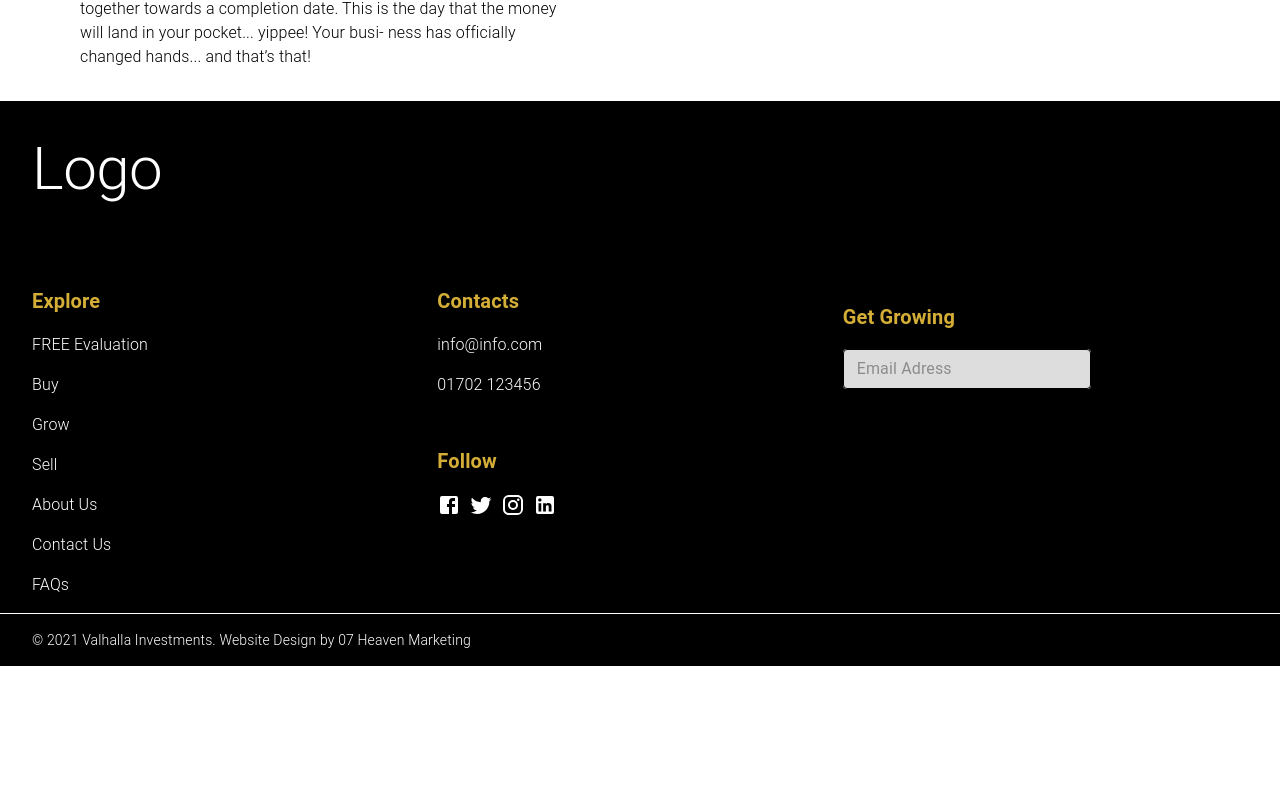
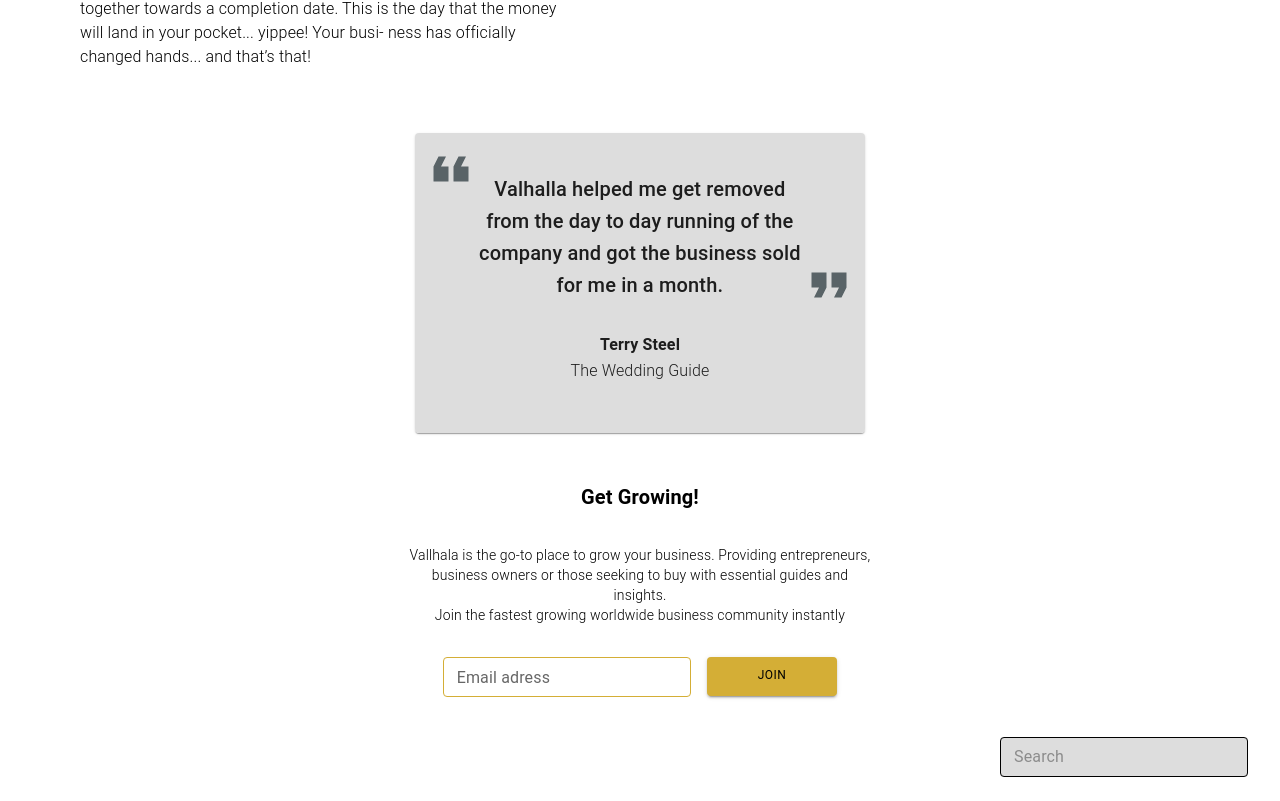
Before and after one commit to Leonard1996/business-listing-fe, a React (Create React App) app: page /sell in a window 1280 px wide. Shown: the part 2079-2880 px from the top of the page. Before the commit the page ends 2745 px from the top, so only its background shows below. Built offline with nearby package versions, Linux system fonts and the light colour scheme.

Commit message:
ended 4 static without assets

```diff
--- a/src/common/components/Slider/Slider.jsx
+++ b/src/common/components/Slider/Slider.jsx
@@ -30,8 +30,8 @@ export default function Slider() {
       <Grid item xs={12}>
         <Carousel responsive={responsive} infinite={true}>
           {posts.map((post, _index) => (
-            <div className={styles["container"]}>
-              <PostCard key={_index} />
+            <div className={styles["container"]} key={_index}>
+              <PostCard />
             </div>
           ))}
         </Carousel>
--- a/src/pages/Sell/Sell.jsx
+++ b/src/pages/Sell/Sell.jsx
@@ -1,11 +1,17 @@
 import Hero from "../../common/components/Hero/Hero";
-import Primary from "./components/Primary";
+import Tertiary from "../Homepage/components/Tertiary/Tertiary";
+import Primary from "./components/Primary/Primary";
+import Quote from "./components/Quote/Quote";
+import Slider from "../../common/components/Slider/Slider";
 
 export default function Sell() {
   return (
     <>
       <Hero />
       <Primary />
+      <Quote />
+      <Tertiary />
+      <Slider />
     </>
   );
 }
--- a/src/pages/Sell/components/Primary.jsx
+++ b/src/pages/Sell/components/Primary/Primary.jsx
@@ -4,7 +4,7 @@ import styles from "./Primary.module.scss";
 import LightbulbIcon from "@mui/icons-material/Lightbulb";
 import ArrowCircleUpIcon from "@mui/icons-material/ArrowCircleUp";
 import CheckCircleOutlineIcon from "@mui/icons-material/CheckCircleOutline";
-import shine from "../../../assets/images/shine.svg";
+import shine from "../../../../assets/images/shine.svg";
 
 export default function Primary() {
   const isSmallScreen = useMediaQuery("(max-width:600px)");
--- /dev/null
+++ b/src/pages/Sell/components/Quote/Quote.jsx
@@ -0,0 +1,46 @@
+import { Grid, Card, CardContent, Typography, Box, useMediaQuery } from "@mui/material";
+import FormatQuoteIcon from "@mui/icons-material/FormatQuote";
+import styles from "./Quote.module.scss";
+
+export default function Quote() {
+  const isSmallScreen = useMediaQuery("(max-width:600px)");
+
+  return (
+    <Card sx={{ width: isSmallScreen ? "370px" : "450px", margin: "2rem auto" }}>
+      <CardContent sx={{ backgroundColor: "#DDDDDD" }}>
+        <div className={styles["container__quote"]}>
+          <div>
+            <FormatQuoteIcon sx={{ transform: "scale(2.5) rotate(180deg)", fill: "#596367" }} />
+          </div>
+          <div>
+            <Typography textAlign="center" variant="h6">
+              Valhalla helped me get removed
+            </Typography>
+            <Typography textAlign="center" variant="h6">
+              from the day to day running of the
+            </Typography>
+            <Typography textAlign="center" variant="h6">
+              company and got the business sold
+            </Typography>
+            <Typography textAlign="center" variant="h6">
+              for me in a month.
+            </Typography>
+          </div>
+          <div>
+            <FormatQuoteIcon sx={{ transform: "scale(2.5)", fill: "#596367" }} />
+          </div>
+        </div>
+        <div>
+          <Box marginTop={3} marginBottom={3}>
+            <Typography textAlign="center" variant="body1" sx={{ fontWeight: "700" }}>
+              Terry Steel
+            </Typography>
+            <Typography textAlign="center" variant="subtitle1" sx={{ fontWeight: "light" }}>
+              The Wedding Guide
+            </Typography>
+          </Box>
+        </div>
+      </CardContent>
+    </Card>
+  );
+}
--- /dev/null
+++ b/src/pages/Sell/components/Quote/Quote.module.scss
@@ -0,0 +1,13 @@
+.container__quote {
+  display: flex;
+  & > div {
+    padding: 0.5rem;
+  }
+
+  & div:nth-child(2) {
+    margin-top: 1rem;
+  }
+  & div:nth-child(3) {
+    align-self: flex-end;
+  }
+}
```
Also changed, not shown: src/pages/Sell/components/Primary/Primary.module.scss (renamed from src/pages/Sell/components/Primary.module.scss).
